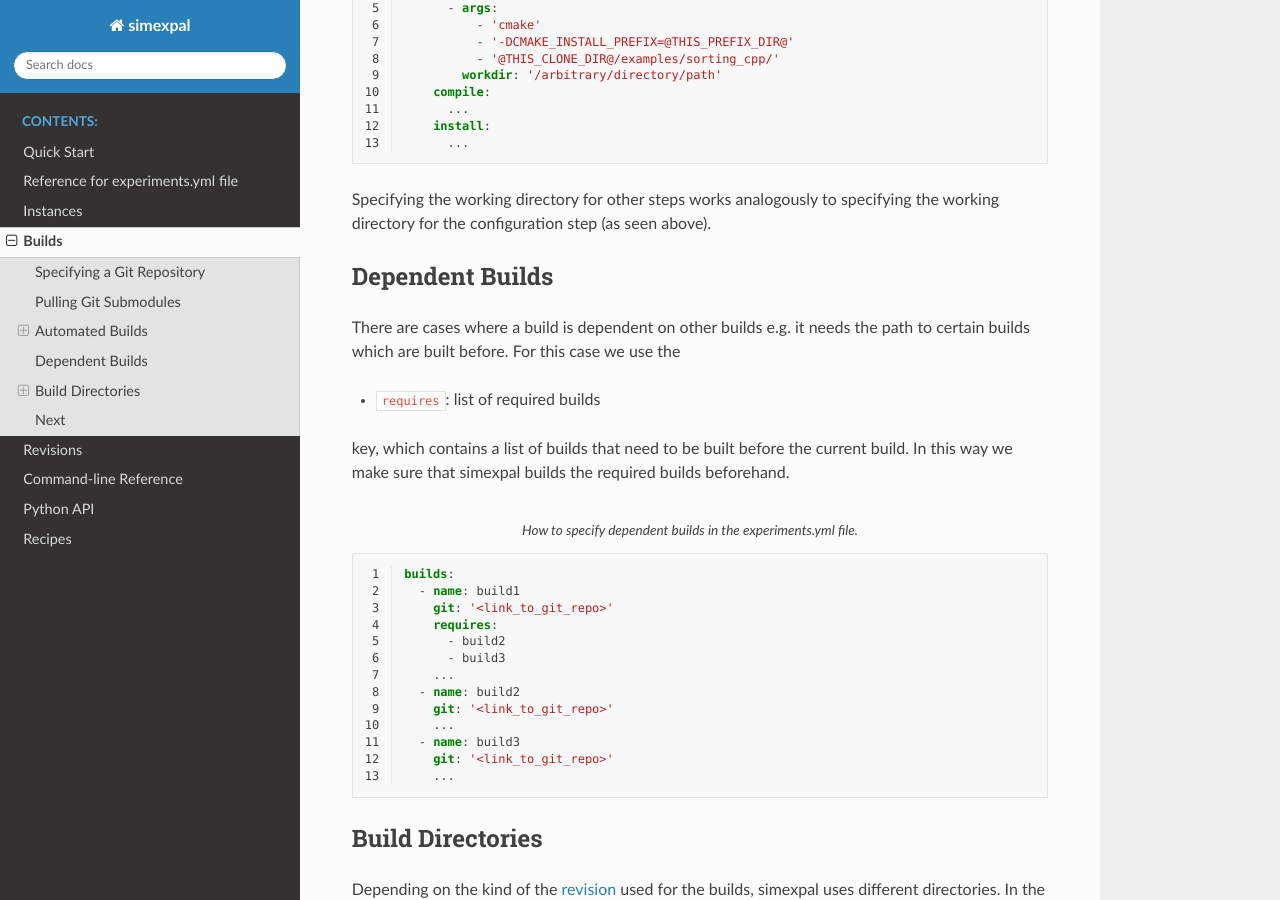
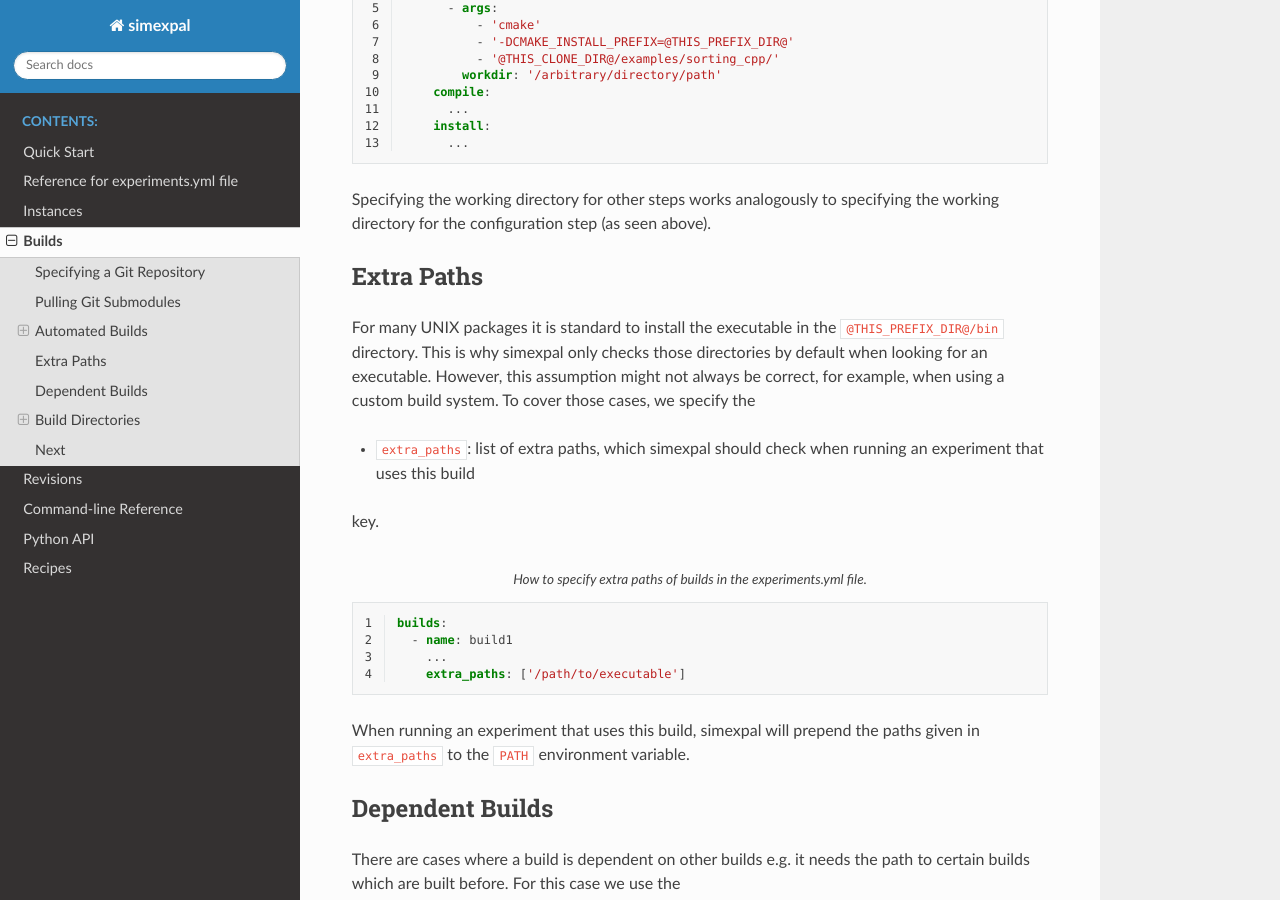
Before and after one commit to hu-macsy/simexpal, a Sphinx documentation site: the page built from docs/builds.rst, in a window 1280 px wide and 900 px high, scrolled down 3574 px. Built offline with Sphinx 7.4.7 and the Read the Docs theme 2.0.0, drawn with Linux system fonts in a browser that asks for light colours.

Commit message:
docs/builds: Add section on 'extra_paths' key

```diff
--- a/docs/builds.rst
+++ b/docs/builds.rst
@@ -186,6 +186,30 @@ key to the respective dictionaries of the build steps.
 Specifying the working directory for other steps works analogously to specifying the working directory for the
 configuration step (as seen above).
 
+Extra Paths
+-----------
+
+For many UNIX packages it is standard to install the executable in the ``@THIS_PREFIX_DIR@/bin`` directory.
+This is why simexpal only checks those directories by default when looking for an executable. However, this
+assumption might not always be correct, for example, when using a custom build system. To cover those cases,
+we specify the
+
+- ``extra_paths``: list of extra paths, which simexpal should check when running an experiment that uses this build
+
+key.
+
+.. code-block:: YAML
+   :linenos:
+   :caption: How to specify extra paths of builds in the experiments.yml file.
+
+   builds:
+     - name: build1
+       ...
+       extra_paths: ['/path/to/executable']
+
+When running an experiment that uses this build, simexpal will prepend the paths given in ``extra_paths`` to
+the ``PATH`` environment variable.
+
 Dependent Builds
 ----------------
 
```
